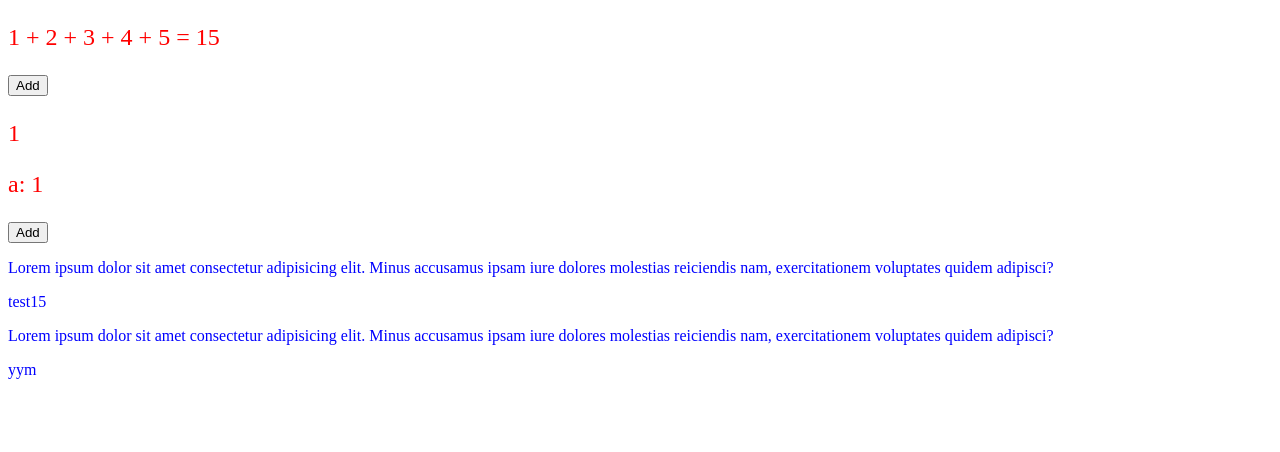
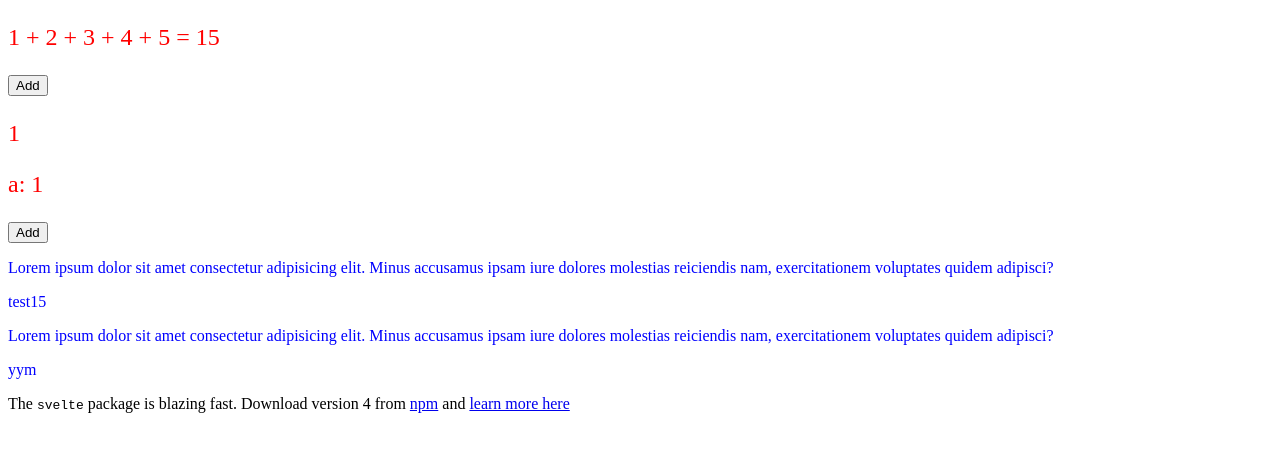
Before and after one commit to youyoumu/svelte-practice, a SvelteKit app: page / in a window 1280 px wide. Shown: the top 452 px of the page. Built offline with nearby package versions, Linux system fonts and the light colour scheme.

Commit message:
Spread props

```diff
--- a/src/routes/+page.svelte
+++ b/src/routes/+page.svelte
@@ -1,4 +1,6 @@
 <script>
+	import PackageInfo from './PackageInfo.svelte';
+
 	import Nested from './Nested.svelte';
 	let name = 'youyoumu';
 	const src =
@@ -45,6 +47,13 @@
 	function addNumbersObj() {
 		numbersObj.a = numbersObj.a + 1;
 	}
+
+	const pkg = {
+		name: 'svelte',
+		speed: 'blazing',
+		version: 4,
+		website: 'https://svelte.dev'
+	};
 </script>
 
 <p>{numbers.join(' + ')} = {sum}</p>
@@ -54,6 +63,7 @@
 <button on:click={addNumbersObj}>Add</button>
 <Nested name={'test' + sum} />
 <Nested />
+<PackageInfo {...pkg} />
 
 <div style="display:none;">
 	<h1>Hello {name.toUpperCase()}!</h1>
--- /dev/null
+++ b/src/routes/PackageInfo.svelte
@@ -0,0 +1,13 @@
+<script>
+	export let name;
+	export let version;
+	export let speed;
+	export let website;
+
+	$: href = `https://www.npmjs.com/package/${name}`;
+</script>
+
+<p>
+	The <code>{name}</code> package is {speed} fast. Download version {version} from
+	<a {href}>npm</a> and <a href={website}>learn more here</a>
+</p>
```
